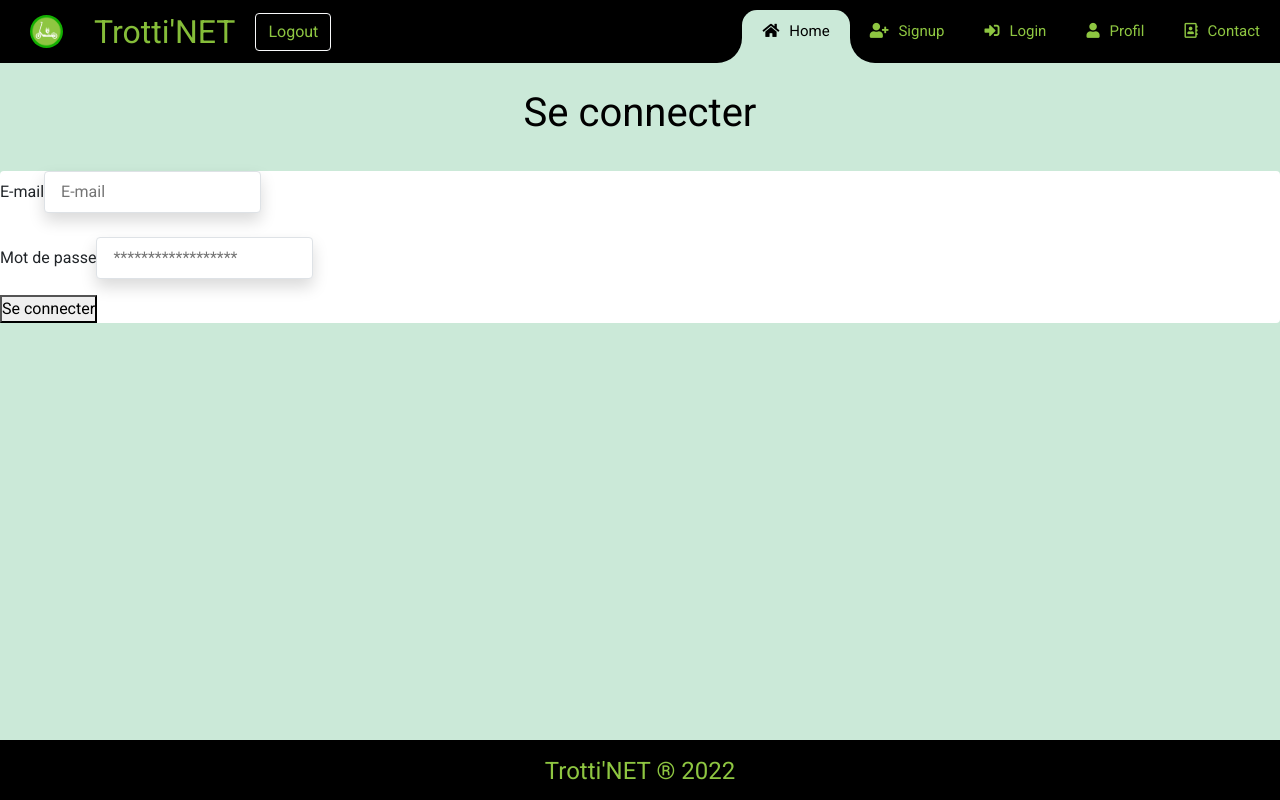
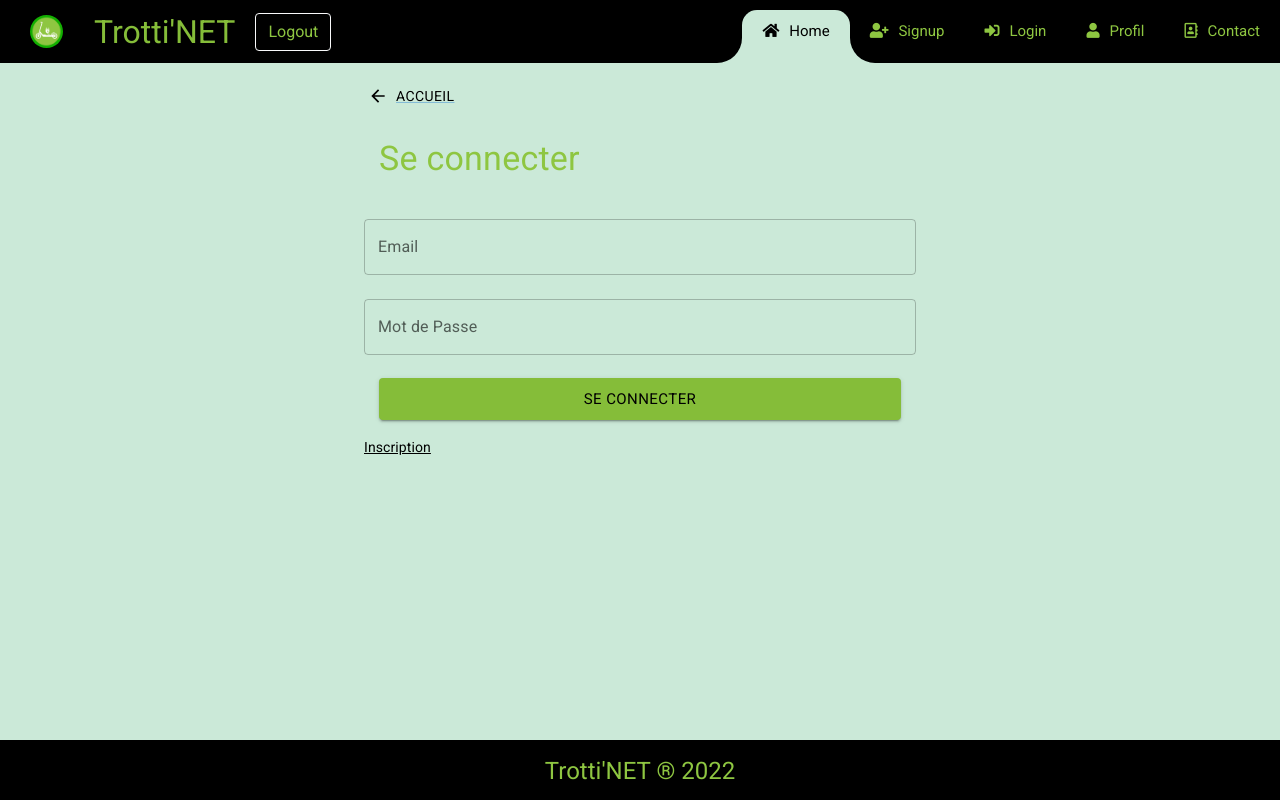
Before and after one commit to jordan-creyelman/trotinette, a React (Create React App) app: page /connexion in a window 1280 px wide. Built offline with nearby package versions, Linux system fonts and the light colour scheme.

Commit message:
update_form_login

```diff
--- a/src/pages/Profile/index.jsx
+++ b/src/pages/Profile/index.jsx
@@ -1,6 +1,6 @@
 import React from "react";
+
 // import { useUserContext } from "../../UserContext";
-
 
 
 const Profile = () => {
@@ -8,15 +8,11 @@ const Profile = () => {
 
   return (
     // user && (
-      <div>
-        <h1>Profil</h1>
+        /* <p>{user.email}</p> */
+     // )
+    <h1>francis</h1>
 
-        {/* <p>{user.email}</p> */}
-
-
-      </div>
-    )
-  // );
+     )
 };
 
 export default Profile;
--- a/src/pages/SignIn/index.css
+++ b/src/pages/SignIn/index.css
@@ -1,6 +1,21 @@
-.sign_in {
-    padding: 5rem;
-    display: flex;
-    justify-content: center;
-    margin-top: 30px;
+.btnaccueil{
+    color: #000000 !important;
 }
+
+.linkaccueil{
+    color: #000000 !important;
+}
+
+.btnlogin{
+    color: #000000 !important;
+    background-color: #85bd39 !important;
+}
+
+.linkinscription{
+    color: #000000 !important;
+    text-decoration: underline !important;
+}
+
+.btnregister{
+    margin-bottom: 80px;
+}
--- a/src/pages/SignIn/index.jsx
+++ b/src/pages/SignIn/index.jsx
@@ -3,6 +3,9 @@ import { useDispatch } from 'react-redux';
 import Cookies from 'js-cookie';
 import { logIn } from "../../redux/userActions";
 import { useNavigate } from "react-router-dom";
+import { Box, Button, Container, Link, TextField, Typography } from '@mui/material';
+import ArrowBackIcon from '@mui/icons-material/ArrowBack';
+import './index.css';
 
 
 function SignIn() {
@@ -41,30 +44,74 @@ function SignIn() {
 
   return (
     <>
-      <div>
-        <h1>Se connecter</h1>
-        <div className="w-full max-w-xs">
-          <form className="bg-white shadow-md rounded px-8 pt-6 pb-8 mb-4" onSubmit={submitInfo}>
-            <div className="mb-4">
-              <label className="block text-gray-700 text-sm font-bold mb-2" htmlFor="email">
-                E-mail
-              </label>
-              <input className="shadow appearance-none border rounded w-full py-2 px-3 text-gray-700 leading-tight focus:outline-none focus:shadow-outline" id="email" type="text" placeholder="E-mail"></input>
-            </div>
-            <div className="mb-6">
-              <label className="block text-gray-700 text-sm font-bold mb-2" htmlFor="password">
-                Mot de passe
-              </label>
-              <input className="shadow appearance-none border rounded w-full py-2 px-3 text-gray-700 mb-3 leading-tight focus:outline-none focus:shadow-outline" id="password" type="password" placeholder="******************"></input>
-            </div>
-            <button type="submit">
+    <Box
+      component="main"
+      sx={{
+        alignItems: 'center',
+        display: 'flex',
+        flexGrow: 1,
+        minHeight: '100%'
+      }}
+    >
+      <Container maxWidth="sm">
+          <Button className="btnaccueil"
+            component="a"
+            startIcon={<ArrowBackIcon fontSize="small" />}
+          ><Link className="linkaccueil" href="/">Accueil</Link>
+          </Button>
+        <form>
+          <Box sx={{ my: 1 }}>
+            <Typography
+              color="textPrimary"
+              variant="h4"
+            >
               Se connecter
-            </button>
-          </form>
-        </div>
-      </div>
-    </>
-  )
+            </Typography>
+          </Box>
+          <TextField
+            fullWidth
+            label="Email"
+            margin="normal"
+            name="email"
+            type="email"
+            variant="outlined"
+          />
+          <TextField
+            fullWidth
+            label="Mot de Passe"
+            margin="normal"
+            name="password"
+            type="password"
+            variant="outlined"
+          />
+          <Box sx={{ py: 2 }}>
+            <Button className="btnlogin"
+              fullWidth
+              size="large"
+              type="submit"
+              variant="contained"
+            >
+              Se connecter
+            </Button>
+          </Box>
+          <div className="btnregister">
+              <Link className="linkinscription"
+                href="/inscription"
+                variant="subtitle2"
+                underline="hover"
+                text="decoration"
+                sx={{
+                  cursor: 'pointer'
+                }}
+              >
+                Inscription
+              </Link>
+             </div>
+        </form>
+      </Container>
+    </Box>
+  </>
+  );
 }
 
 export default SignIn
--- a/src/pages/SignUp/index.css
+++ b/src/pages/SignUp/index.css
@@ -21,3 +21,7 @@
 .checkbox{
     color: #000000 !important;
 }
+
+.login{
+    margin-bottom: 50px !important;
+}
--- a/src/pages/SignUp/index.jsx
+++ b/src/pages/SignUp/index.jsx
@@ -138,6 +138,7 @@ function SignUp() {
               </Button>
 
             </Box>
+            <div className="login">
             <Typography
               color="textSecondary"
               variant="body2"
@@ -155,6 +156,7 @@ function SignUp() {
                 </Link>
               </Link>
             </Typography>
+            </div>
           </form>
         </Container>
       </Box>
```
